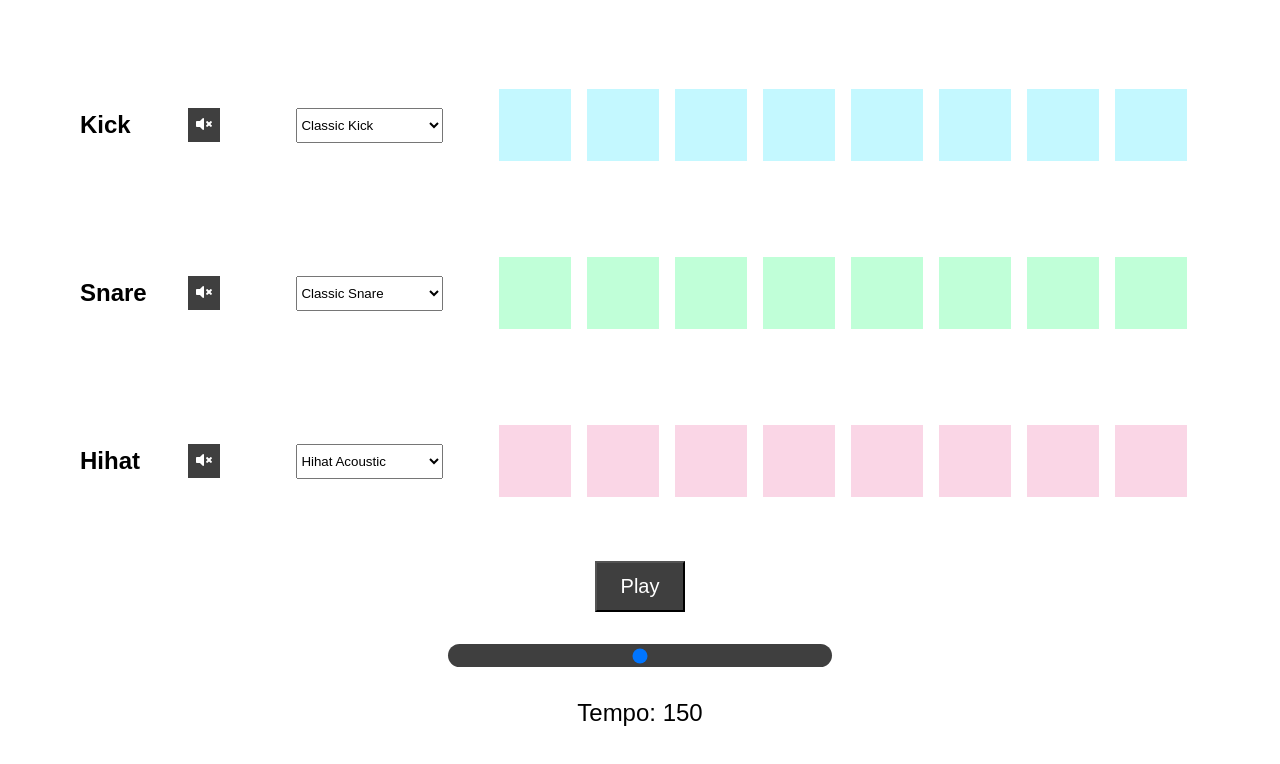
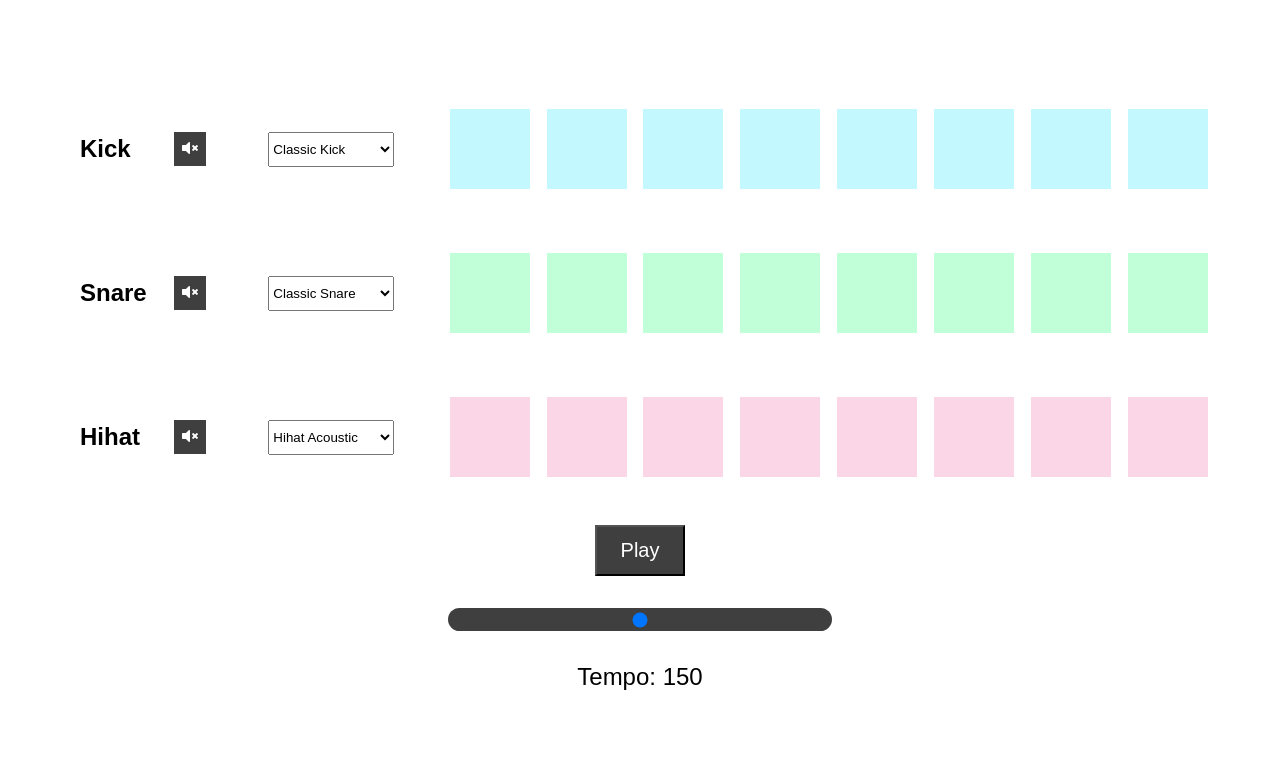
Before and after one commit to brianlfarmerllc/JsOOP_beat_maker, a plain HTML site: page index.html in a window 1280 px wide. Drawn offline with Linux system fonts and the light colour scheme.

Commit message:
edit css layout

```diff
--- a/styles/styles.css
+++ b/styles/styles.css
@@ -28,14 +28,15 @@ svg {
   justify-content: space-between;
   align-items: center;
   width: 90%;
-  margin: 2rem 0rem;
+  margin: 1rem auto;
+  flex-wrap: wrap;
 }
 
 .controls {
   display: flex;
   justify-content: flex-start;
   align-items: center;
-  flex: 1;
+  flex: 1 1 15rem;
   margin: 0rem 3rem 0rem 1rem;
 }
 
@@ -69,12 +70,13 @@ select {
 
 .pad-container {
   display: flex;
-  flex: 2;
+  justify-content: space-between;
+  flex: 4 1 30rem;
 }
 
 .pad {
-  width: 4.5rem;
-  height: 4.5rem;
+  width: 5rem;
+  height: 5rem;
   margin: 1rem 0.5rem;
   cursor: pointer;
   transition: all 0.5s ease;
```
